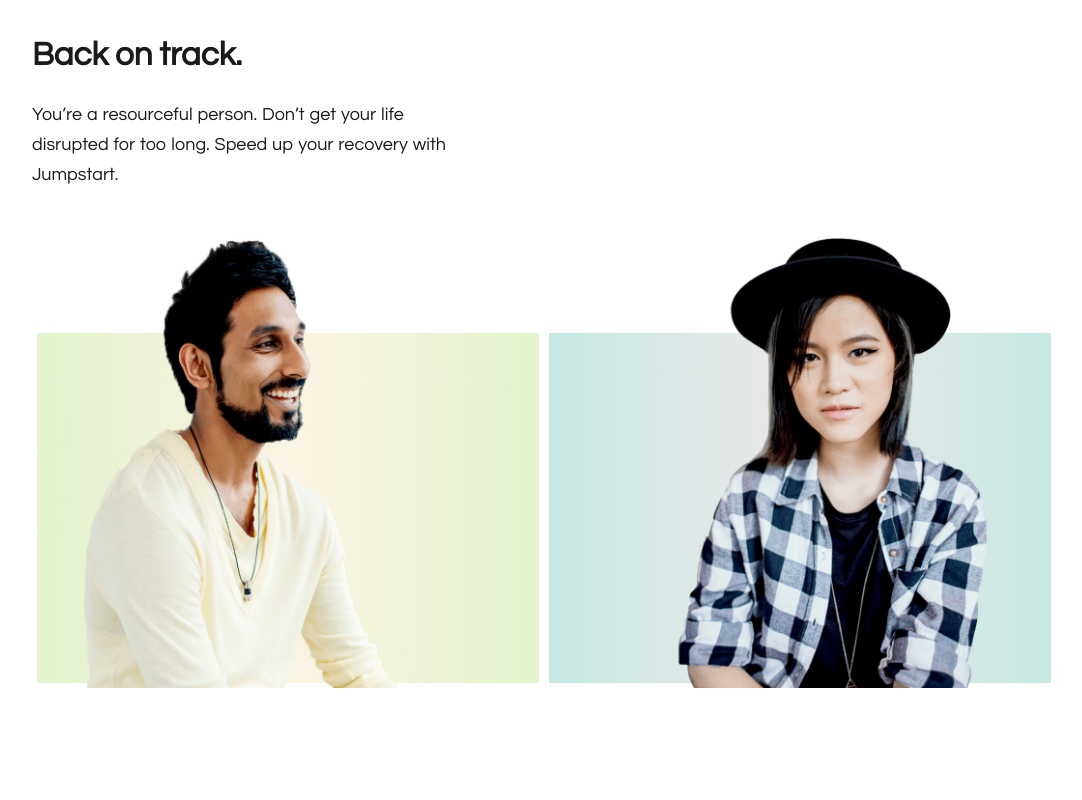
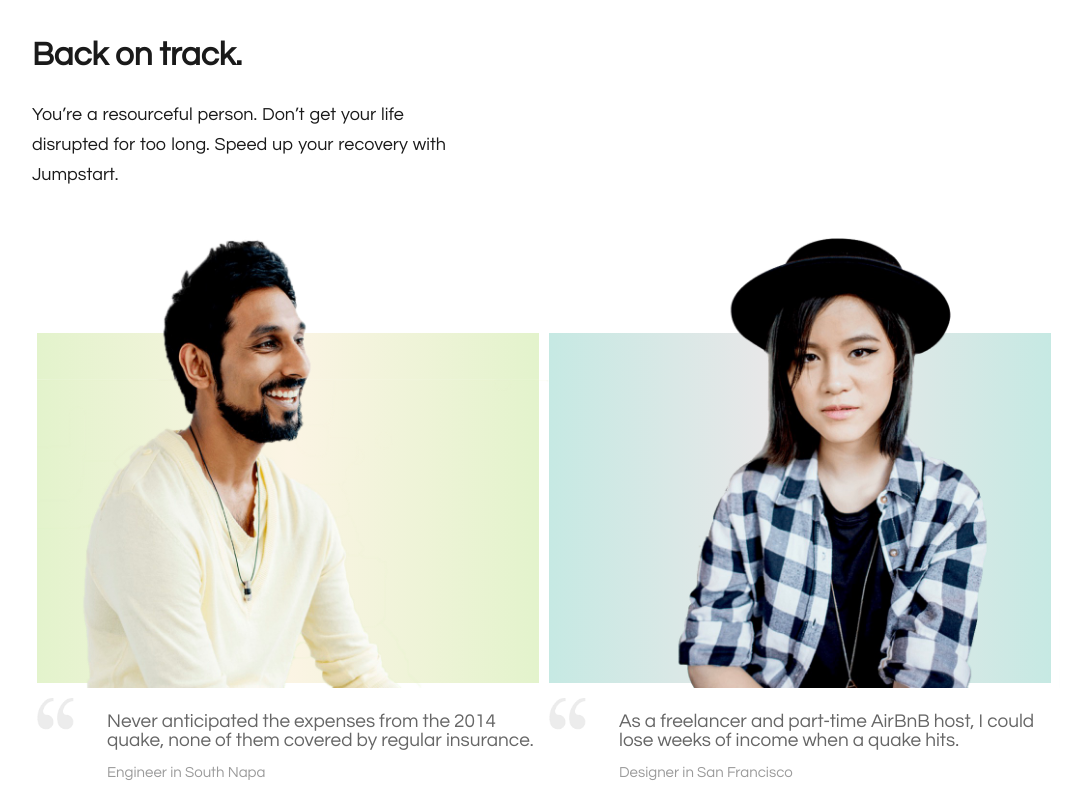
Before and after one commit to Dabrown18/jumpstart-recovery, a React (Create React App) app: page / in a window 1280 px wide. Shown: the part 3691-4491 px from the top of the page, without its empty margins (96-1178 px from the left). Before the commit the page ends 4379 px from the top, so only its background shows below. Built offline with nearby package versions, Linux system fonts and the light colour scheme.

Commit message:
completed back on track section

```diff
--- a/src/components/BackOnTrack/BackOnTrack.css
+++ b/src/components/BackOnTrack/BackOnTrack.css
@@ -2,7 +2,7 @@
 	margin: 100px 10% 0px 10%;
 }
 
-.back-on-track-container p {
+.back-on-track-container-p {
 	font-size: 18px;
 	width: 415px;
 	line-height: 30px;
@@ -10,7 +10,7 @@
 }
 
 .people-container {
-	max-height: 800px;
+	max-height: 100%;
 	max-width: 100%;
 	height: 100%;
 	width:100%;
@@ -41,3 +41,27 @@
 	width: 100%;
 	bottom:0;
 }
+
+.text {
+	display: flex;
+}
+
+.quote-text {
+	font-size: 19px;
+	margin-bottom: 10px;
+	color: #666666;
+	line-height: 1.0;
+}
+
+.quote-source {
+	color: #9B9B9B;
+	font-size: 15px;
+}
+
+.icon {
+	width: 55px;
+	color: #ECECEC;
+	font-size: 40px;
+	padding-right: 15px;
+	float: left;
+}
--- a/src/components/BackOnTrack/index.js
+++ b/src/components/BackOnTrack/index.js
@@ -1,13 +1,14 @@
 import React from 'react';
 import './BackOnTrack.css';
 
-const IndianGuy = require('../../img/indian-guy.png');
+const IndianGuy  = require('../../img/indian-guy.png');
 const FreeLancer = require('../../img/free-lancer.png');
+const Quotes     = require("../../img/quotes.png");
 
 const BackOnTrack = () => (
 	<div className="back-on-track-container">
 		<h2>Back on track.</h2>
-		<p>You’re a resourceful person. Don’t get your life disrupted for too long. Speed up your recovery with Jumpstart.</p>
+		<p className="back-on-track-container-p">You’re a resourceful person. Don’t get your life disrupted for too long. Speed up your recovery with Jumpstart.</p>
 		<div className="people-container">
 			<div className="foreground">
 				<div className="background-1">
@@ -28,6 +29,32 @@ const BackOnTrack = () => (
 				/>
 			</div>
 		</div>
+		<div className="text">
+			<div className="foreground">
+				<img
+					src={Quotes}
+					alt="Quote"
+					className="icon"
+				/>
+				<p className="quote-text">
+					Never anticipated the expenses from the 2014 quake, none of them covered by
+					regular insurance.
+				</p>
+				<p className="quote-source">Engineer in South Napa</p>
+			</div>
+			<div className="foreground">
+				<img
+					src={Quotes}
+					alt="Quote"
+					className="icon"
+				/>
+				<p className="quote-text">
+					As a freelancer and part-time AirBnB host, I could lose weeks of income
+					when a quake hits.
+				</p>
+				<p className="quote-source">Designer in San Francisco</p>
+			</div>
+		</div>
 	</div>
 );
 
```
Also changed, not shown: src/img/quotes.png (added).
